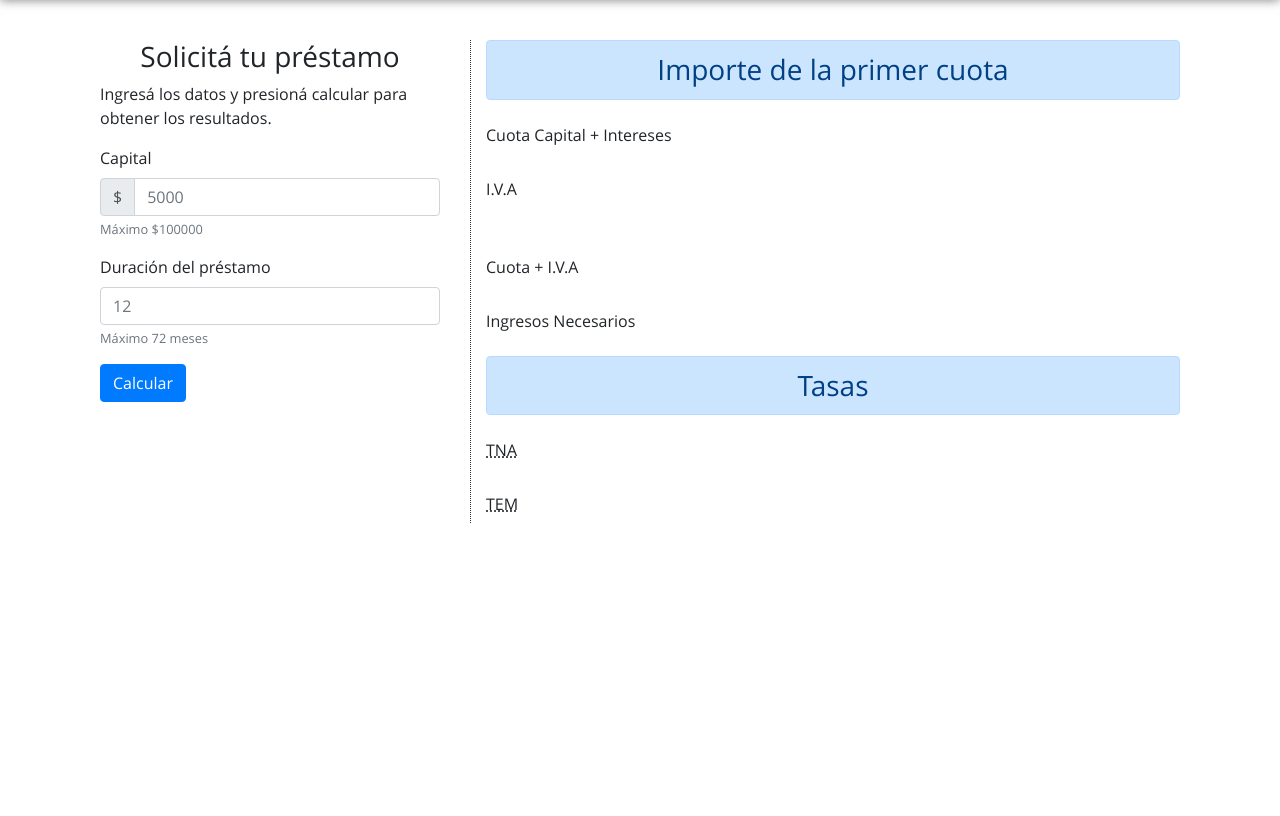
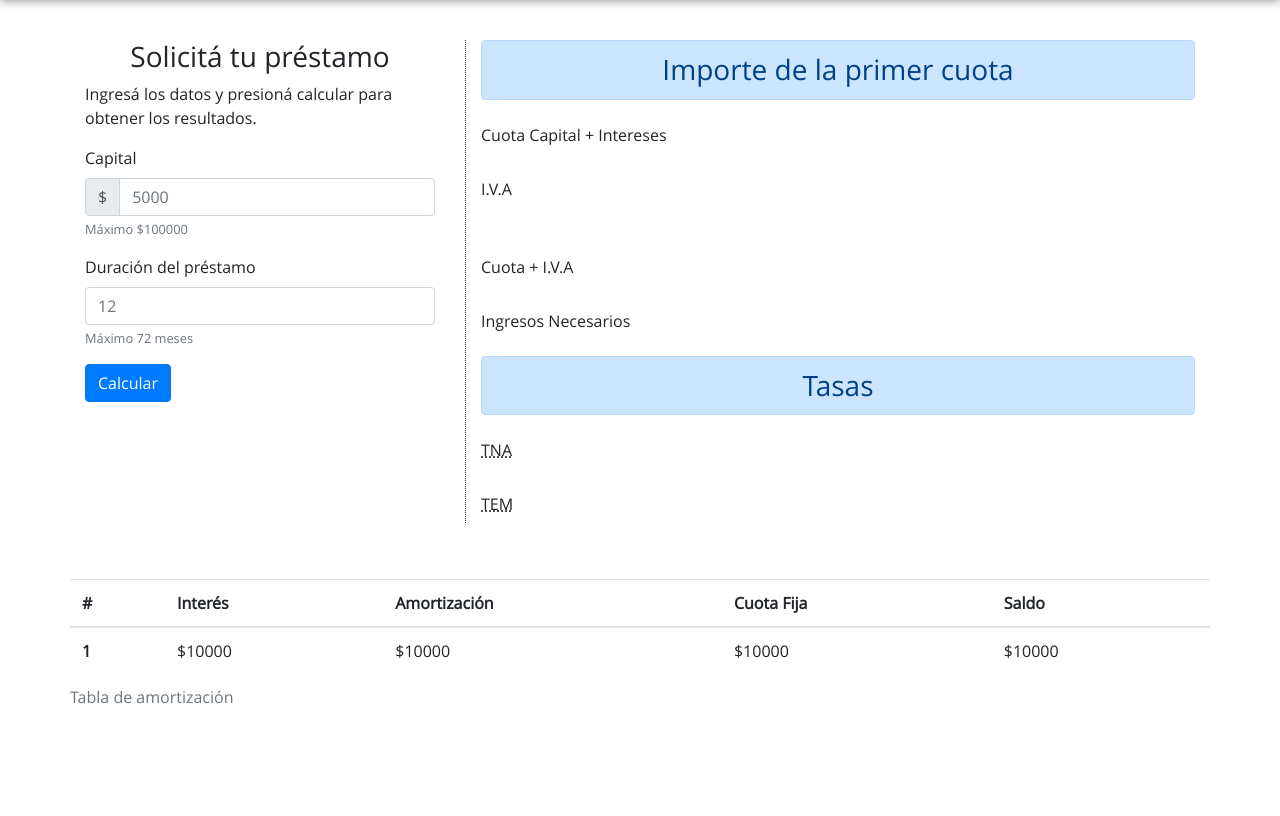
Before and after one commit to marcorichetta/Calculadora-Financiera, a Flask app: page /prestamo in a window 1280 px wide. Shown: the part 56-872 px from the top of the page. Before the commit the page ends 579 px from the top, so only its background shows below. Run offline with Flask 2, Linux system fonts and the light colour scheme; some libraries are stand-ins or nearby versions.

Commit message:
Creada la tabla en pag Prestamo. Falta pulir la funcion de amortizacion y coordinar el JS

```diff
--- a/static/scripts.js
+++ b/static/scripts.js
@@ -3,19 +3,20 @@ function calcular() {
     let plazoMensual = document.getElementById("plazo").value;
 
     if (capitalInicial > 100000) {
-        alert("El capitalInicial debe ser menor a $100000");
+        alert("El capital inicial debe ser menor a $100000");
     }
 
     if (plazoMensual > 72){
         alert("El plazo debe ser menor a 72 meses");
     }
 
-    let cuotaFija = obtenerCuotaFija();
+    let cuotaFija = obtenerCuotaFija(capitalInicial, plazoMensual);
     let iva = (cuotaFija * 21)/100;
     let sumaTotal = cuotaFija + iva;
     let ingresosNecesarios = sumaTotal * 3.33;
 
-    let tasaNominal = obtenerTasa() * 100;
+    let tasaNominal = obtenerTasa(plazoMensual) * 100;
+
     let tasaEfectiva = tasaNominal / plazoMensual;
 
     document.getElementById("ResultadoCapital").innerText = '$ ' + cuotaFija.toFixed(2);
@@ -26,24 +27,31 @@ function calcular() {
     document.getElementById("TNA").innerText = tasaNominal.toFixed(2) + ' %';
     document.getElementById("TEM").innerText = tasaEfectiva.toFixed(2) + ' %';
 }
-/*  Uso una función para obtener las tasas.
-    También uso una para setear este valor.
-*/
-function obtenerTasa() {
+/**
+ * Uso una función para obtener las tasas.
+ * Debería usar una para fijar este valor también.
+ */
+function obtenerTasa(plazo) {
     /**
      * TNA: La tasa nominal anual (TNA) es el interés que nos pagan de manera
      * anual (por un período de 12 meses) al colocar nuestro dinero en algún
      * instrumento financiero.
      */
-    let tasaNominal = 0.56; // 0.17 === 17 %
+    let tasaNominal; // 0.17 === 17 %
+
+    if (plazo > 36) {
+        tasaNominal = 0.56;
+    } else {
+        tasaNominal = 0.75
+    }
 
     return tasaNominal;
 }
 
-// Tomo el capital y el plazo ingresados para calcular la cuota fija
-function obtenerCuotaFija() {
-    let capitalInicial = document.getElementById("capital").value;
-    let plazoMensual = document.getElementById("plazo").value;
+/**
+ * Tomo el capital y el plazo ingresados para calcular la cuota fija
+ * */
+function obtenerCuotaFija(monto, plazo) {
 
     let tasaNominal = obtenerTasa();
 
@@ -51,19 +59,39 @@ function obtenerCuotaFija() {
      * TEA: La tasa efectiva anual (TEA) estipula la reinversión de los
      * intereses ganados al renovar en este caso un Plazo Fijo.
      */
-    let tasaEfectiva = tasaNominal / plazoMensual;
+    let tasaEfectiva = tasaNominal / plazo;
 
     /**
      * Guarda el resultado de (1+i)^n siendo n el plazo
      */
-    let potencia = Math.pow(1 + tasaEfectiva, plazoMensual);
+    let potencia = Math.pow(1 + tasaEfectiva, plazo);
 
     /**
      * Fórmula de Interes - Sistema Francés
      *
      * C = S.[ {i. {(1+i)} ^ {n}} / {{(1+i)} ^ {n} -1} ]
      */
-    let cuotaFija = capitalInicial * ((tasaEfectiva * potencia / ( potencia - 1 )));
+    let cuota = monto * ((tasaEfectiva * potencia / ( potencia - 1 )));
 
-    return cuotaFija;
+    return cuota;
 }
+
+function obtenerAmortizacion(cuotaFija, plazo, monto, tasa) {
+    let items = [];
+
+    for (let i = 1; i <= plazo; i++) {
+        let interes = monto * tasa;
+        let amortizacion = cuotaFija - interes;
+        monto -= amortizacion;
+
+        interes = interes.toFixed(2);
+        amortizacion = amortizacion.toFixed(2);
+        monto = monto.toFixed(2);
+
+        item = [i, interes, amortizacion, cuotaFija, monto];
+
+        items.push(item);
+    }
+
+    return items;
+}
--- a/static/style.css
+++ b/static/style.css
@@ -26,7 +26,6 @@ h3{
 	background-color: #fff!important;
 	box-shadow: 0 0 10px rgba(0,0,0,0.5);
 }
-
 header{
 	height: 500px;
 	background-color: rgba(0,0,0,0.3);
@@ -40,7 +39,7 @@ header{
 	font-weight: 800;
 	font-size: 70px;
 }
-#announce{
+.pad{
 	padding:40px 0px;
 }
 .right-area{
--- a/templates/index.html
+++ b/templates/index.html
@@ -1,10 +1,9 @@
 {% extends "layout.html" %}
 {% block content %}
-<div class="container">
-    <section id="announce">
+<div class="container pad">
     <div class="header px-3 py-3 mx-auto text-center">
         <h1>¡Bienvenido!</h1>
-        <p class="primary">Elija la operación deseada</p>
+        <p class="primary">Elegí la operación deseada</p>
     </div>
     <div class="card-deck">
         <div class="card">
@@ -25,6 +24,5 @@
         </div>
     </div><!-- Card-Deck -->
     </div><!-- Container -->
-    </section><!-- Announce -->
 </div>
 {% endblock %}
--- a/templates/prestamo.html
+++ b/templates/prestamo.html
@@ -1,10 +1,9 @@
 {% extends "layout.html" %}
 {% block content %}
 <div class="container">
-    <section id="announce">
-        <div class="container">
+    <div class="container pad">
         <div class="row">
-                <div class="col-md-4"> <!-- Columna izquierda -->
+            <div class="col-md-4">
                 <h3>Solicitá tu préstamo</h3>
                 <p>Ingresá los datos y presioná calcular para obtener los resultados.</p>
                 <form>
@@ -28,9 +27,9 @@
 
                     <button onclick="calcular()" id="Calcular" type="button" class="btn btn-primary">Calcular</button>
                 </form>
-                </div><!-- col -->
+            </div><!-- Columna izquierda -->
 
-                <div class="col-md-8"> <!-- Columna derecha -->
+            <div class="col-md-8">
                 <div class="right-area">
                     <h3 class="alert alert-primary">Importe de la primer cuota</h3>
                     <form>
@@ -77,10 +76,31 @@
                         </div>
                     </form>
                 </div><!-- right-area -->
-                </div><!-- col -->
-
+            </div><!-- Columna derecha -->
         </div><!-- row -->
+        <div class="row pad">
+            <table id="tabla" class="table table-md table-hover">
+                <caption>Tabla de amortización</caption>
+                <thead>
+                    <tr>
+                        <th scope="col">#</th>
+                        <th scope="col">Interés</th>
+                        <th scope="col">Amortización</th>
+                        <th scope="col">Cuota Fija</th>
+                        <th scope="col">Saldo</th>
+                    </tr>
+                </thead>
+                <tbody>
+                    <tr>
+                        <th scope="row">1</th>
+                        <td>$10000</td>
+                        <td>$10000</td>
+                        <td>$10000</td>
+                        <td>$10000</td>
+                    </tr>
+                </tbody>
+            </table>
+        </div><!-- Tabla -->
     </div><!-- container -->
-    </section><!-- announce -->
 </div>
 {% endblock %}
```
Lines whose indentation alone changed are shown as unchanged.
